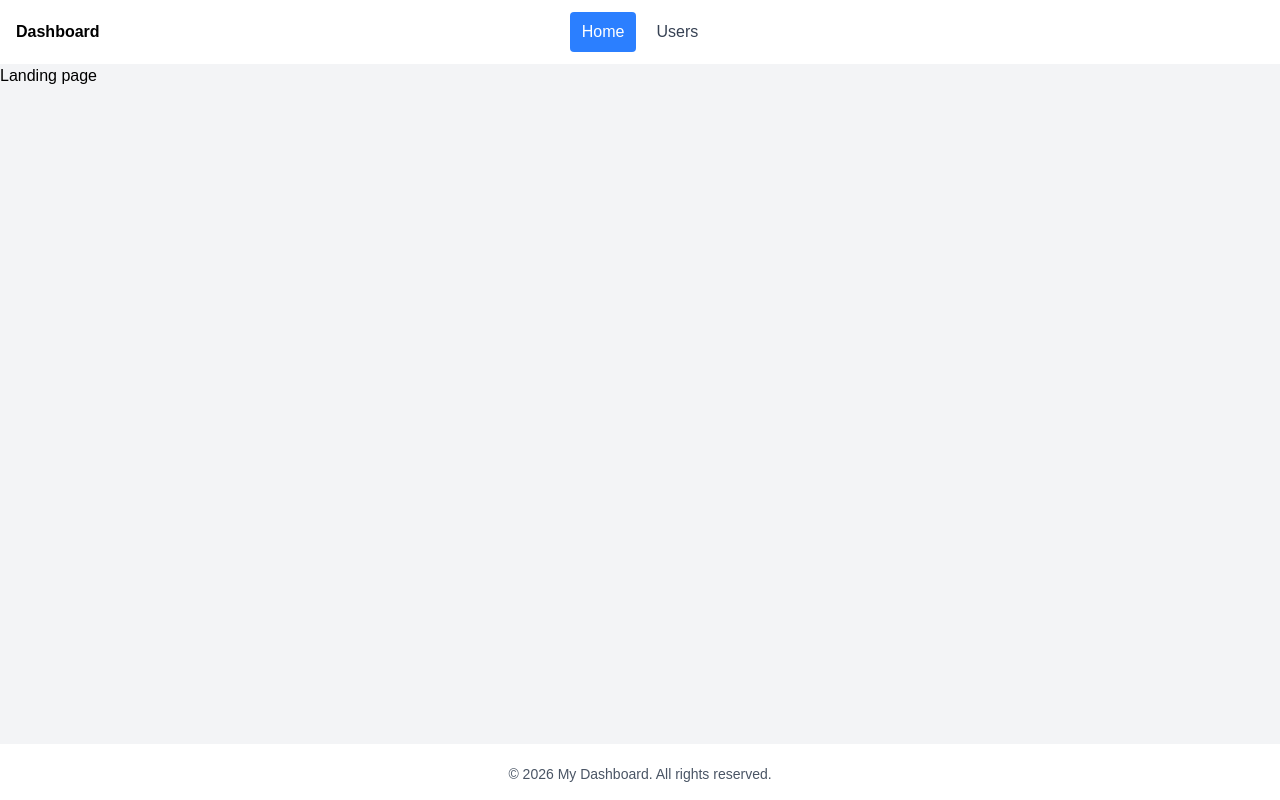
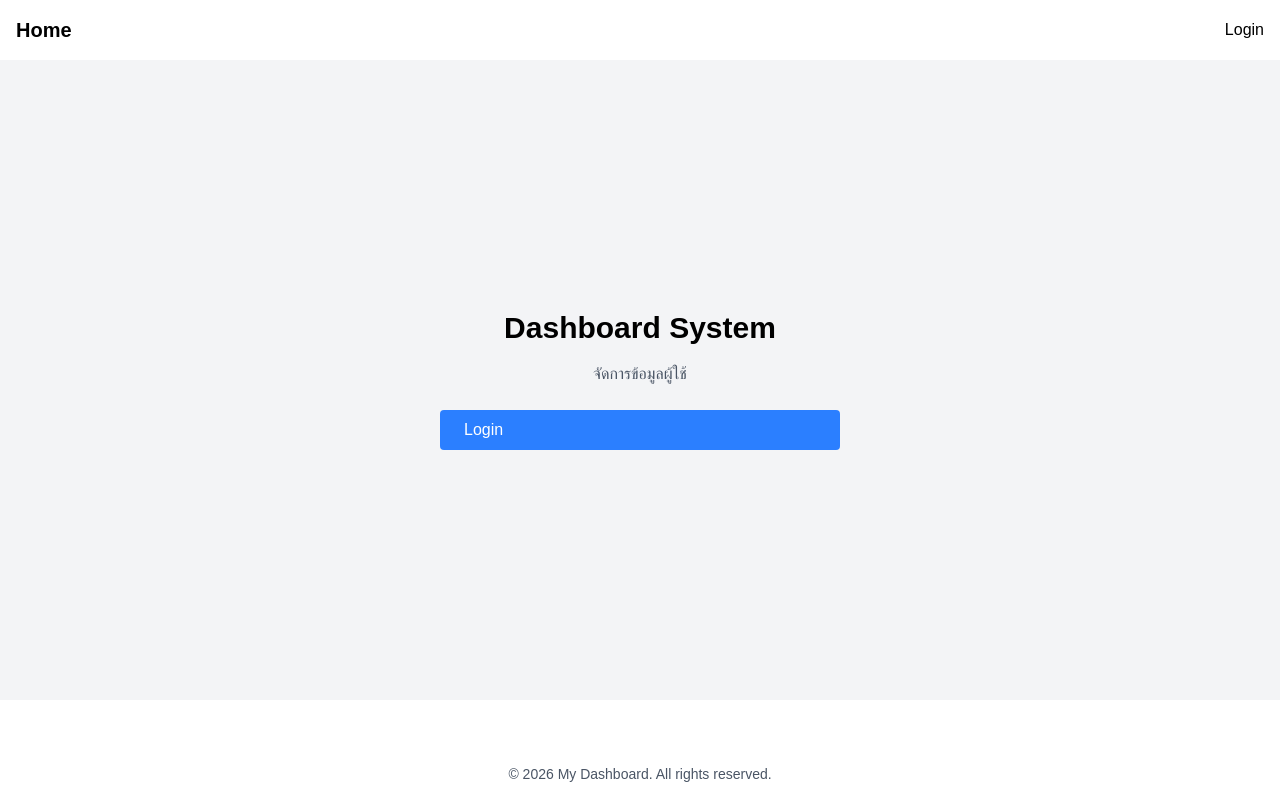
Before and after one commit to pongpak726/project_dashboard, a Next.js app in the folder frontend/: page / in a window 1280 px wide. Built offline with nearby package versions, Linux system fonts and the light colour scheme.

Commit message:
refactor(users):move user page to admin section

```diff
--- a/frontend/app/users/page.tsx
+++ b/frontend/app/admin/users/page.tsx
@@ -1,7 +1,7 @@
 "use client";
 
 import { useEffect, useState } from "react";
-import { getUsers, createUser, updateUser, deleteUser } from "../../services/user.service";
+import { getUsers, createUser, updateUser, deleteUser } from "../../../services/user.service";
 import Swal from "sweetalert2";
 
 export default function UsersPage() {
@@ -199,7 +199,7 @@ export default function UsersPage() {
       </div>
     </div>
 
-
+          {/* ==================Modal session==================== */}
   {isOpen && (
   <div className={`fixed inset-0 flex items-center justify-center z-50 text-black
     transition-opacity duration-200
--- a/frontend/app/login/page.tsx
+++ b/frontend/app/login/page.tsx
@@ -0,0 +1,35 @@
+"use client"
+
+import { useState } from "react"
+
+export default function LoginPage(){
+    const [email, setEmail] = useState("")
+    const [password, setPassword] = useState("")
+
+    const handleLogin = () =>{
+        console.log(email,password)
+    }
+
+    return(
+        <div className="flex items-center justify-center min-h-full">
+            <div className="bg-white p-6 rounded shadow w-80 ">
+                <h2 className="text-3xl font-bold mb-4 text-black text-center">
+                    Login
+                </h2>
+
+                <input className="w-full mb-3 p-2 border-2 rounded text-gray-400"
+                type="email" placeholder="Email" value={email}
+                onChange={(e) => setEmail(e.target.value)}/>
+
+                <input className="w-full mb-3 p-2 border-2 rounded text-gray-400"
+                type="password" placeholder="Password" value={password}
+                onChange={(e) => setPassword(e.target.value)}/>
+
+                <button className="w-full bg-blue-500 text-white py-2 rounded" onClick={handleLogin}>
+                    Login
+                </button>
+
+            </div>
+        </div>
+    )
+}
--- a/frontend/app/page.tsx
+++ b/frontend/app/page.tsx
@@ -2,10 +2,19 @@ import Link from "next/link";
 
 export default function Home() {
   return (
-    <div className="min-h-full bg-gray-100">
-      <h1 className="text-black">
-        Landing page
+    <div className="flex flex-col items-center justify-center h-[80vh] bg-gray-100">
+      <h1 className="text-3xl font-bold text-black">
+        Dashboard System
       </h1>
+
+      <p className="text-gray-600 mt-4">
+        จัดการข้อมูลผู้ใช้
+      </p>
+
+      <Link href="/login" className="w-100 mt-6 px-6 py-2 bg-blue-500 text-white rounded" >
+        Login
+      </Link>
+
     </div>
   );
 }
--- a/frontend/components/layout/Navbar.tsx
+++ b/frontend/components/layout/Navbar.tsx
@@ -5,40 +5,24 @@ import Link from "next/link";
 import { usePathname } from "next/navigation";
 
 export default function Navbar() {
-  const pathname = usePathname();
+  const isLoggedIn = false // mock
 
-  const linkClass = (path: string) =>
-    `px-3 py-2 rounded ${
-      pathname === path
-        ? "bg-blue-500 text-white"
-        : "text-gray-700 hover:bg-gray-200"
-    }`;
+  return(
+    <nav className="flex justify-between items-center p-4 bg-white text-black">
+      <Link href="/" className="font-bold text-xl">Home</Link>
 
-  return (
-    <nav className="bg-white shadow-md">
-        <div className="max-w-10xl mx-auto px-4 py-3 grid grid-cols-3 items-center">
-
-            {/* LEFT */}
-            <div className="text-black font-bold">
-            Dashboard
-            </div>
-
-            {/* MIDDLE */}
-            <div className="flex justify-center gap-2">
-            <Link href="/" className={linkClass("/")}>
-                Home
-            </Link>
-            <Link href="/users" className={linkClass("/users")}>
-                Users
-            </Link>
-            </div>
-
-            {/* RIGHT */}
-            <div className="flex justify-end">
-            {/* Auth user */}
-            </div>
-
-        </div>
+      <div className="flex">
+        {
+          isLoggedIn ? (
+            <>
+              <Link href="/dashboard">Dashboard</Link>
+              <button>Logout</button>
+            </>
+          ):(
+            <Link href="/login">Login</Link>
+          )
+        }
+      </div>
     </nav>
-  );
+  )
 }
--- a/frontend/services/user.service.ts
+++ b/frontend/services/user.service.ts
@@ -1,4 +1,4 @@
-const API_URL = `http://localhost:${process.env.NEXT_PUBLIC_API_URL}/users`;
+const API_URL = `${process.env.NEXT_PUBLIC_API_URL}/users`;
 
 export const getUsers = async () => {
   const res = await fetch(API_URL);
```
Also changed, not shown: frontend/app/admin/users/[id]/page.tsx (added), 1 other file (tests, documents, lock files or other folders).
